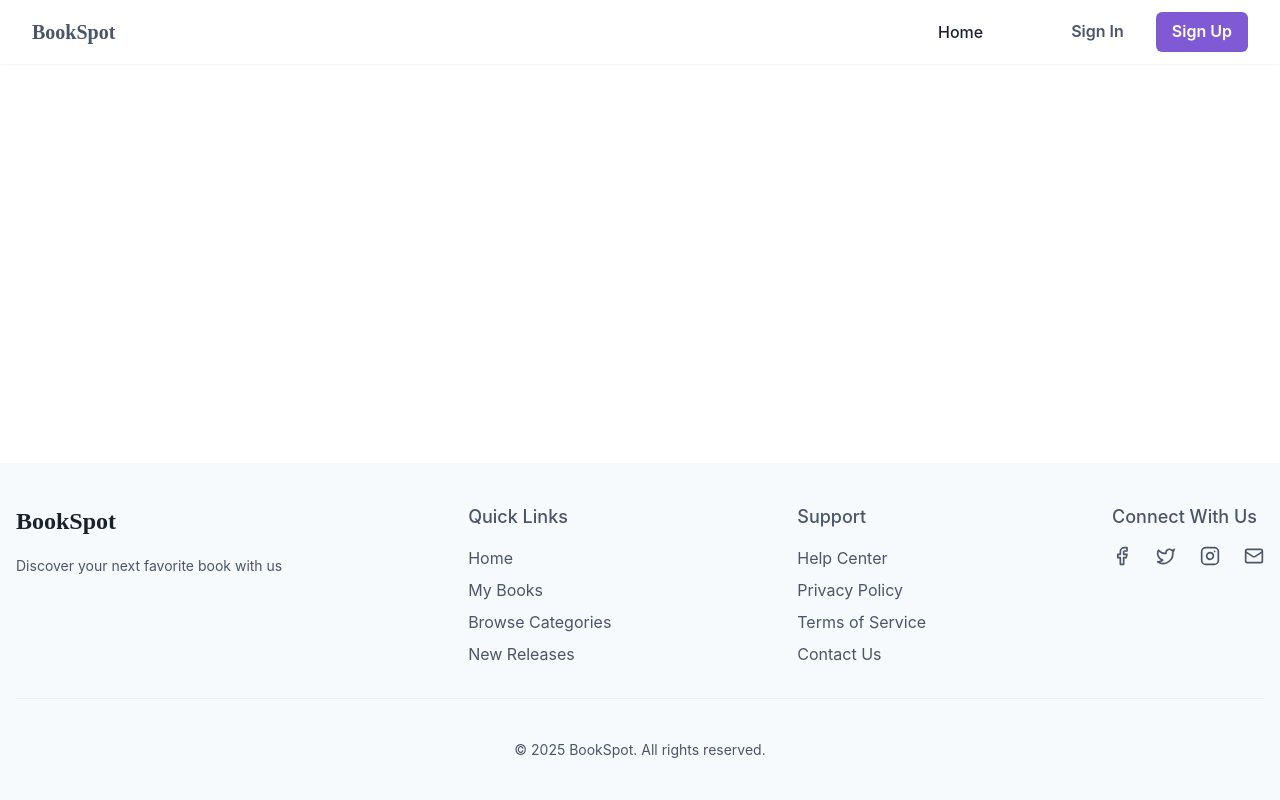
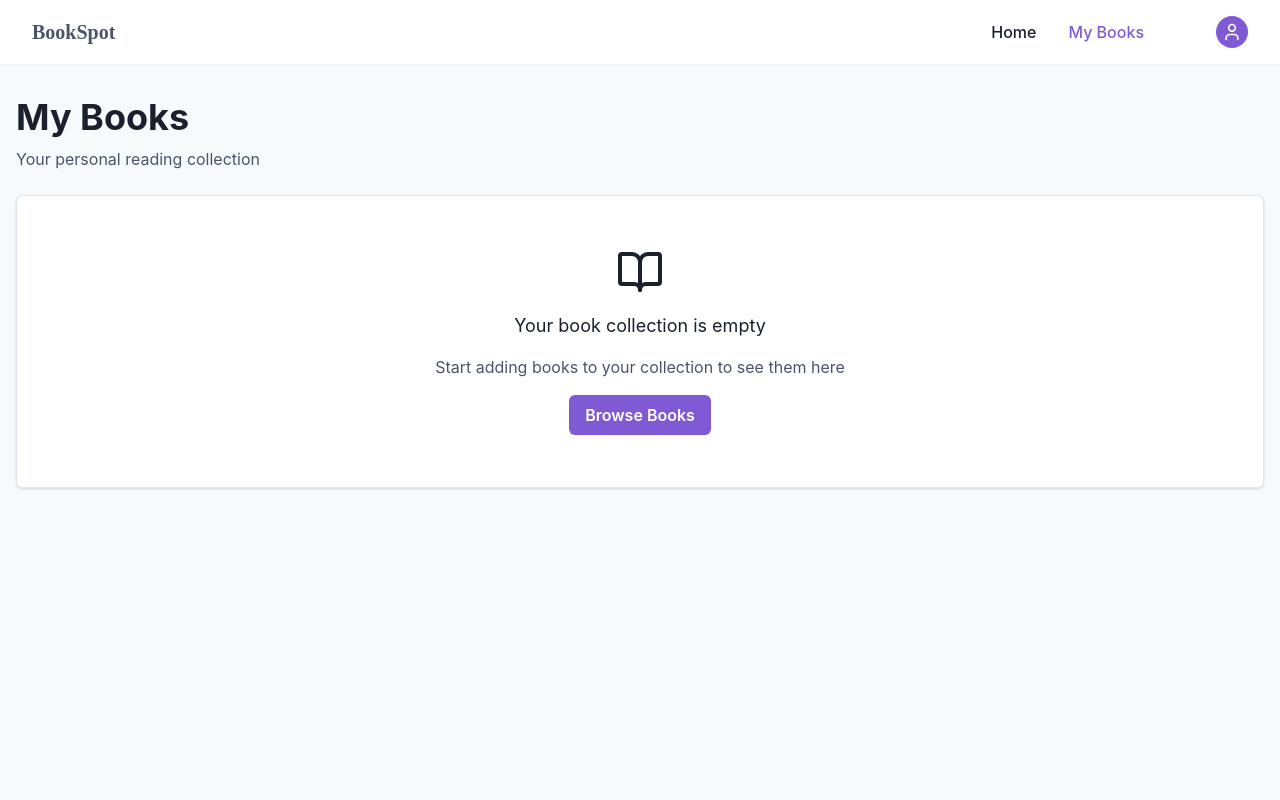
Before and after one commit to AnushkaD99/BookSpot.FE, a React (Vite) app: page /my-books in a window 1280 px wide. Shown: the top 800 px of the page. Built offline with nearby package versions, Linux system fonts and the light colour scheme.

Commit message:
My Books page UI done

```diff
--- a/src/App.jsx
+++ b/src/App.jsx
@@ -1,7 +1,7 @@
 import React from "react";
 import { Box, Flex } from "@chakra-ui/react";
 import { Route, BrowserRouter as Router, Routes } from "react-router-dom";
-import { Home, Login, Register} from "./pages";
+import { Home, Login, MyBooks, Register} from "./pages";
 import NavBar from "./components/NavBar";
 import Footer from "./components/Footer";
 
@@ -13,6 +13,7 @@ function App() {
         <Box flex="1" mb={10}>
           <Routes>
             <Route exact path="/" element={<Home />}></Route>
+            <Route path="/my-books" element={<MyBooks />} />
             <Route path="/signin" element={<Login />} />
             <Route path="/signup" element={<Register />} />
           </Routes>
--- a/src/context/userContext.jsx
+++ b/src/context/userContext.jsx
@@ -4,7 +4,7 @@ import React, { createContext, useState, useEffect, useMemo } from 'react';
 const UserContext = createContext();
 
 const UserProvider = ({ children }) => {
-  const [user, setUser] = useState(null);
+  const [user, setUser] = useState("a");
 
   // Load user data from local storage on initial render
   useEffect(() => {
--- /dev/null
+++ b/src/pages/MyBooks.jsx
@@ -0,0 +1,157 @@
+import React, { useContext, useEffect, useState } from "react";
+import {
+  Box,
+  Container,
+  Grid,
+  Heading,
+  Text,
+  Card,
+  CardBody,
+  Image,
+  Stack,
+  Button,
+  useToast,
+  Center,
+  Spinner,
+  useColorModeValue,
+  VStack,
+  IconButton,
+  HStack,
+  useTheme,
+} from "@chakra-ui/react";
+import { LuTrash2, LuBookOpen } from "react-icons/lu";
+import { useNavigate } from "react-router-dom";
+import { UserContext } from "../context/UserContext";
+import BookCard from "../components/BookCard";
+
+export default function MyBooks() {
+  const [books, setBooks] = useState([]);
+  const [loading, setLoading] = useState(false);
+  const { user } = useContext(UserContext);
+  const toast = useToast();
+  const navigate = useNavigate();
+  const theme = useTheme();
+
+  if (loading) {
+    return (
+      <Center h="calc(100vh - 64px)">
+        <Spinner size="xl" color="purple.500" />
+      </Center>
+    );
+  }
+
+  return (
+    <Box
+      minH="calc(100vh - 64px)"
+      bg={useColorModeValue("gray.50", "gray.900")}
+      py={8}
+    >
+      <Container maxW="container.xl">
+        <VStack spacing={6} align="stretch">
+          <Box>
+            <Heading size="xl" mb={2}>
+              My Books
+            </Heading>
+            <Text color={theme.colors.text}>
+              Your personal reading collection
+            </Text>
+          </Box>
+
+          {books.length === 0 ? (
+            <Card
+              bg={theme.colors.cardBg}
+              borderWidth="1px"
+              borderColor={theme.colors.borderColor}
+            >
+              <CardBody>
+                <Center p={8}>
+                  <VStack spacing={4}>
+                    <LuBookOpen size={48} />
+                    <Text fontSize="lg">Your book collection is empty</Text>
+                    <Text color={theme.colors.text} textAlign="center">
+                      Start adding books to your collection to see them here
+                    </Text>
+                    <Button
+                      colorScheme="purple"
+                      onClick={() => (window.location.href = "/")}
+                    >
+                      Browse Books
+                    </Button>
+                  </VStack>
+                </Center>
+              </CardBody>
+            </Card>
+          ) : (
+            <Grid
+              templateColumns={{
+                base: "1fr",
+                md: "repeat(2, 1fr)",
+                lg: "repeat(3, 1fr)",
+                xl: "repeat(4, 1fr)",
+              }}
+              gap={6}
+            >
+              {books.map((book) => (
+                // <Card
+                //   key={book.id}
+                //   bg={theme.colors.cardBg}
+                //   borderWidth="1px"
+                //   borderColor={theme.colors.borderColor}
+                //   transition="all 0.3s"
+                //   _hover={{ transform: 'translateY(-4px)', boxShadow: 'lg' }}
+                // >
+                //   <CardBody>
+                //     <Image
+                //       src={book.coverImage || '/book-placeholder.png'}
+                //       alt={book.title}
+                //       borderRadius="lg"
+                //       w="full"
+                //       h="250px"
+                //       objectFit="cover"
+                //       mb={4}
+                //     />
+                //     <Stack spacing={3}>
+                //       <Heading size="md" noOfLines={2}>
+                //         {book.title}
+                //       </Heading>
+                //       <Text color={theme.colors.text} fontSize="sm">
+                //         by {book.author}
+                //       </Text>
+                //       <HStack justify="space-between" pt={2}>
+                //         <Button
+                //           variant="outline"
+                //           colorScheme="purple"
+                //           size="sm"
+                //           leftIcon={<LuBookOpen size={16} />}
+                //           onClick={() => navigate(`/book/${book.bookId}`)}
+                //         >
+                //           More Details
+                //         </Button>
+                //         <IconButton
+                //           icon={<LuTrash2 size={16} />}
+                //           colorScheme="red"
+                //           variant="ghost"
+                //           size="sm"
+                //           // onClick={() => handleRemoveBook(book.id)}
+                //           aria-label="Remove book"
+                //         />
+                //       </HStack>
+                //     </Stack>
+                //   </CardBody>
+                // </Card>
+
+                <BookCard
+                  key={book.id}
+                  id={book.id}
+                  title={book.volumeInfo.title}
+                  author={book.volumeInfo.authors}
+                  coverImage={book.volumeInfo.imageLinks?.thumbnail}
+                />
+              ))}
+            </Grid>
+          )}
+        </VStack>
+      </Container>
+    </Box>
+  );
+}
--- a/src/pages/index.jsx
+++ b/src/pages/index.jsx
@@ -1,5 +1,6 @@
 import Home from "./Home";
 import Login from "./SignInPage";
 import Register from "./SignUpPage";
+import MyBooks from "./MyBooks"
 
-export { Home, Login, Register };
+export { Home, Login, Register, MyBooks };
```
